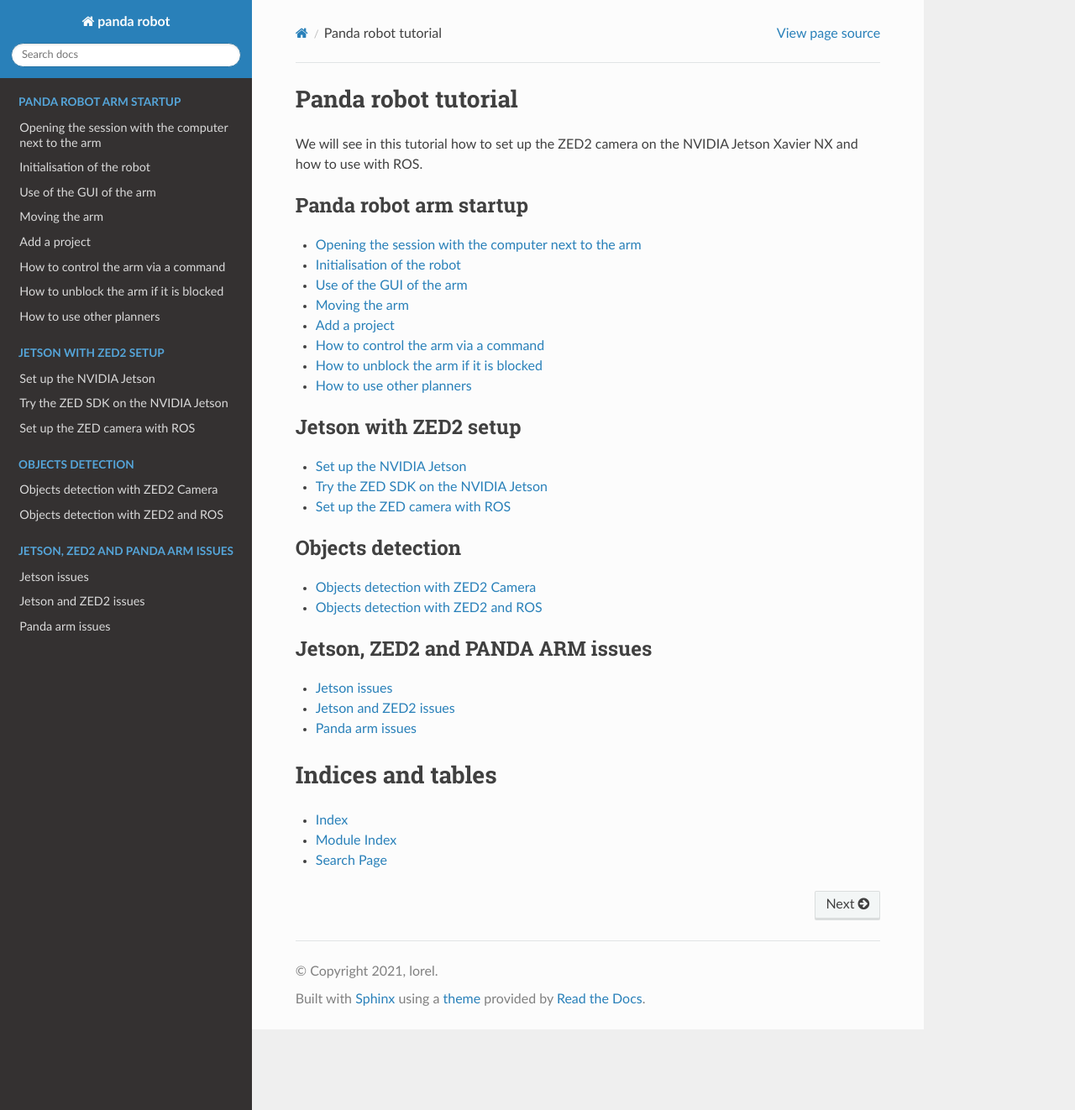
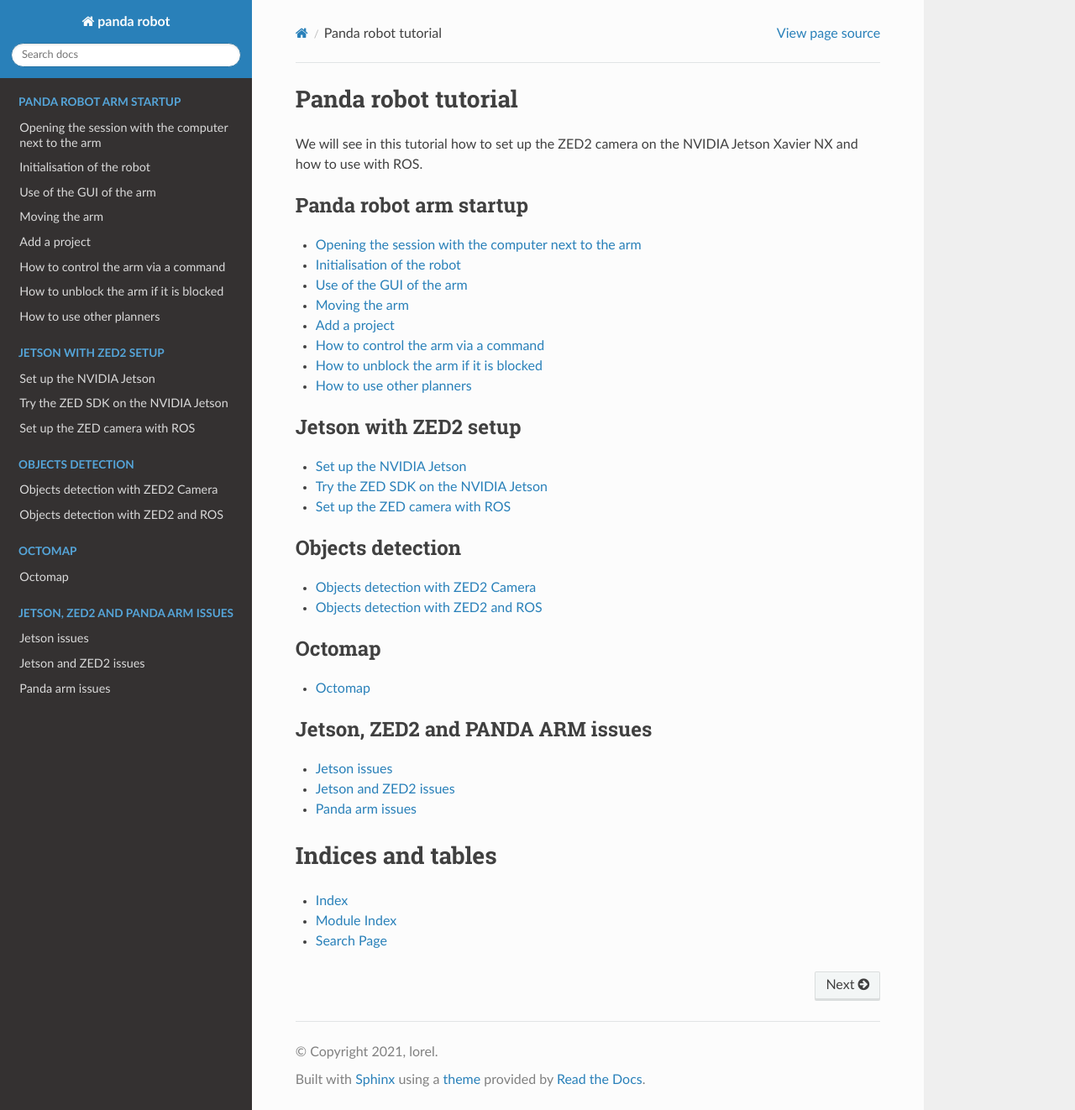
Before and after one commit to kmerckae/panda_safe_hrc_tutorial, a Sphinx documentation site: the page built from source/index.rst, in a window 1280 px wide and 1322 px high. Shown: the whole window at 84% size. Built offline with Sphinx 7.4.7 and the Read the Docs theme 2.0.0, drawn with Linux system fonts in a browser that asks for light colours.

Commit message:
add OCTOMAP section

```diff
--- a/source/index.rst
+++ b/source/index.rst
@@ -39,6 +39,13 @@ We will see in this tutorial how to set up the ZED2 camera on the  NVIDIA Jetson
 
 .. toctree::
    :maxdepth: 1
+   :caption: Octomap
+
+   zed_jetson_octomap/octomap
+
+
+.. toctree::
+   :maxdepth: 1
    :caption: Jetson, ZED2 and PANDA ARM issues
 
    zed_jetson_panda_issues/jetson_issues
--- /dev/null
+++ b/source/zed_jetson_octomap/octomap.rst
@@ -0,0 +1,2 @@
+Octomap
+=======
```
